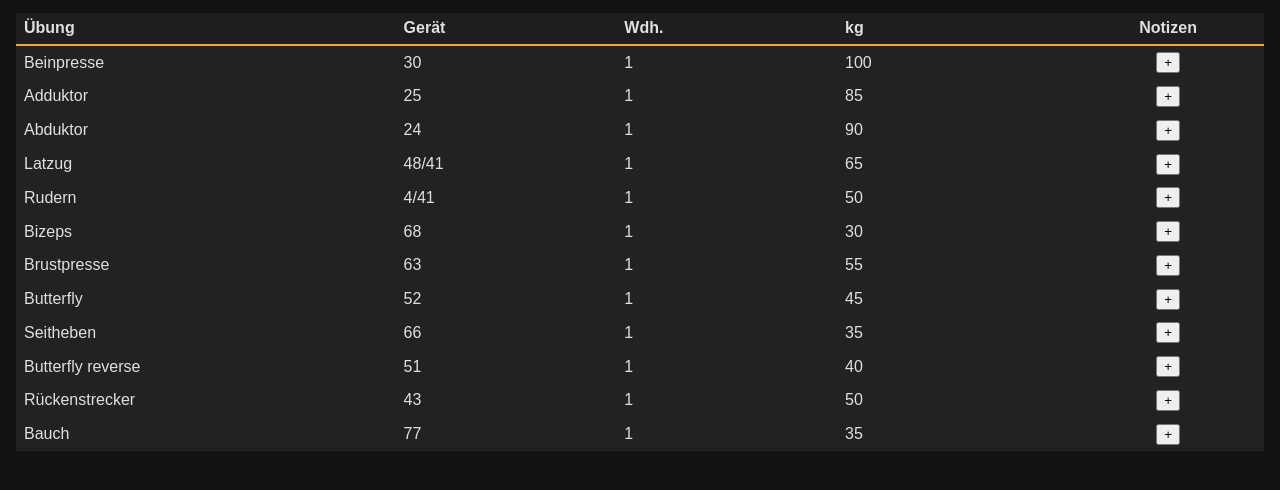
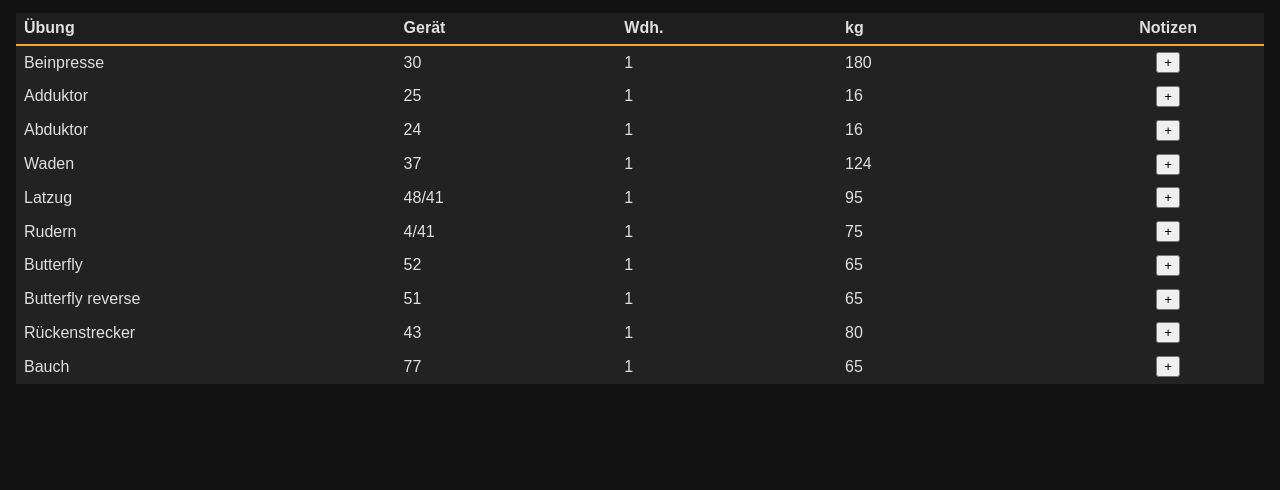
Before and after one commit to 93cracker93/fitnessplan, a plain HTML site: page index.html in a window 1280 px wide. Shown: the part 48-538 px from the top of the page. Drawn offline with Linux system fonts and the light colour scheme.

Commit message:
Update index.html

```diff
--- a/index.html
+++ b/index.html
@@ -277,18 +277,19 @@ window.addEventListener("DOMContentLoaded", () => {
   }
 
   const exercises = [
-    { name: "Beinpresse", device: "30", wdh: "1", kg: "100", notes: "Lehne ganz nach hinten, Füße schulterbreit in der Mitte der Auflage platzieren, Fußspitzen zeigen leicht nach außen" },
-    { name: "Adduktor", device: "25", wdh: "1", kg: "85", notes: "Außen auf 3 setzen" },
-    { name: "Abduktor", device: "24", wdh: "1", kg: "90", notes: "Auf 1 setzen" },
-    { name: "Latzug", device: "48/41", wdh: "1", kg: "65", notes: "Schultern mit herunternehmen, Ellenbogen leicht vor dem Körper halten, Zug zur Hüfte" },
-    { name: "Rudern", device: "4/41", wdh: "1", kg: "50", notes: "Ellenbogen eng am Körper, Zug zur Hüfte" },
-    { name: "Bizeps", device: "68", wdh: "1", kg: "30", notes: "Sitz 4, im Stehen greifen, immer 12wdh" },
-    { name: "Brustpresse", device: "63", wdh: "1", kg: "55", notes: "Schultern unten lassen, Sitz zwischen 6-7" },
-    { name: "Butterfly", device: "52", wdh: "1", kg: "45", notes: "Griffe auf Brusthöhe, Schultern unten lassen, Sitz 6" },
-    { name: "Seitheben", device: "66", wdh: "1", kg: "35", notes: "Drehgelenk auf Schulterhöhe, Bewegung aus dem Ellenbogen" },
-    { name: "Butterfly reverse", device: "51", wdh: "1", kg: "40", notes: "Schultern unten lassen, Rücken gerade" },
-    { name: "Rückenstrecker", device: "43", wdh: "1", kg: "50", notes: "Rückenrolle Stufe 4, Beine zwischen 5 und 6" },
-    { name: "Bauch", device: "77", wdh: "1", kg: "35", notes: "Schulter auf Höhe der Armstützen" }
+    { name: "Beinpresse", device: "30", wdh: "1", kg: "180", notes: "Lehne ganz nach hinten, Füße schulterbreit in der Mitte der Auflage platzieren, Fußspitzen zeigen leicht nach außen" },
+    { name: "Adduktor", device: "25", wdh: "1", kg: "16", notes: "Außen auf 3 setzen" },
+    { name: "Abduktor", device: "24", wdh: "1", kg: "16", notes: "Auf 1 setzen" },
+    { name: "Waden", device: "37", wdh: "1", kg: "124", notes: "Höhe 6 setzen, Rücken gerade halten" },
+    { name: "Latzug", device: "48/41", wdh: "1", kg: "95", notes: "Schultern mit herunternehmen, Ellenbogen leicht vor dem Körper halten, Zug zur Hüfte" },
+    { name: "Rudern", device: "4/41", wdh: "1", kg: "75", notes: "Ellenbogen eng am Körper, Zug zur Hüfte" },
+    //{ name: "Bizeps", device: "68", wdh: "1", kg: "30", notes: "Sitz 4, im Stehen greifen, immer 12wdh" },
+    //{ name: "Brustpresse", device: "63", wdh: "1", kg: "55", notes: "Schultern unten lassen, Sitz zwischen 6-7" },
+    { name: "Butterfly", device: "52", wdh: "1", kg: "65", notes: "Griffe auf Brusthöhe, Schultern unten lassen, Sitz 6" },
+    //{ name: "Seitheben", device: "66", wdh: "1", kg: "35", notes: "Drehgelenk auf Schulterhöhe, Bewegung aus dem Ellenbogen" },
+    { name: "Butterfly reverse", device: "51", wdh: "1", kg: "65", notes: "Schultern unten lassen, Rücken gerade" },
+    { name: "Rückenstrecker", device: "43", wdh: "1", kg: "80", notes: "Rückenrolle Stufe 4, Beine zwischen 5 und 6" },
+    { name: "Bauch", device: "77", wdh: "1", kg: "65", notes: "Schulter auf Höhe der Armstützen" }
   ];
 
   let clickedRows = safeParseJSON("clickedRows", []);
```
